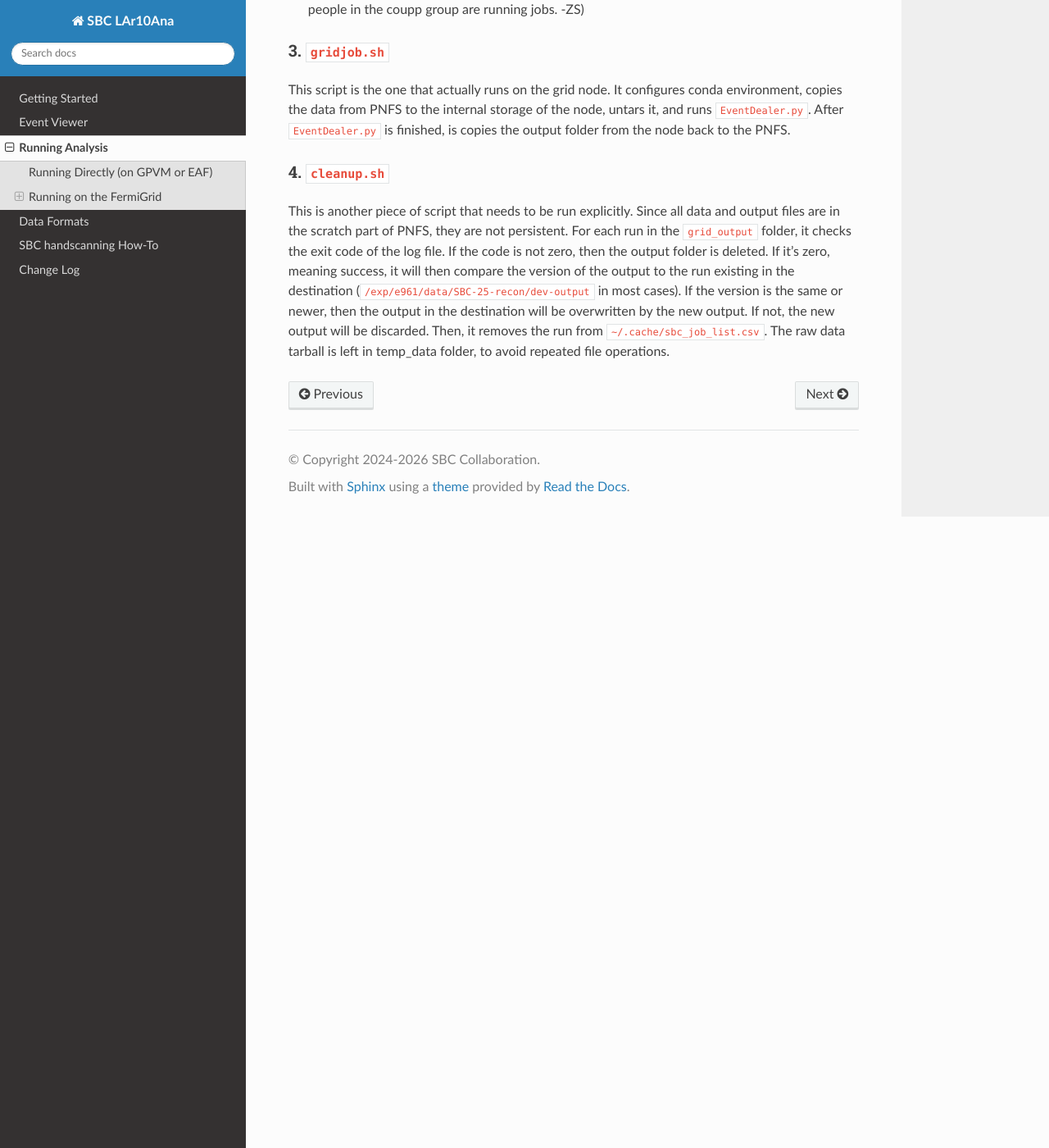
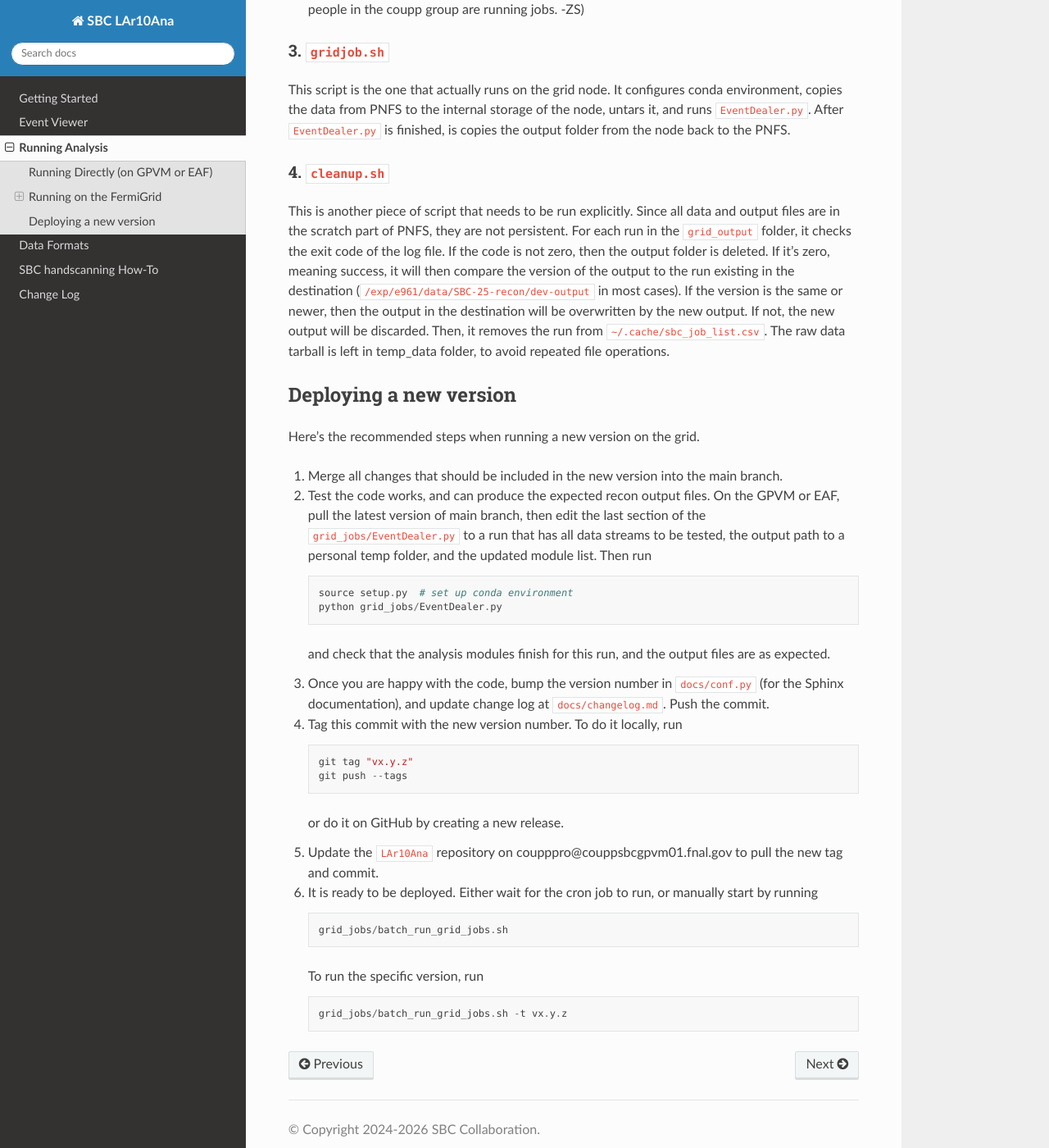
Before and after one commit to SBC-Collaboration/LAr10Ana, a Sphinx documentation site: the page built from docs/running_analysis.md, in a window 1280 px wide and 1400 px high, scrolled down 2389 px. Shown: the whole window at 82% size. Built offline with Sphinx 7.4.7 and the Read the Docs theme 3.1.0, drawn with Linux system fonts in a browser that asks for light colours.

Commit message:
Update docs on creating new version

````diff
--- a/docs/running_analysis.md
+++ b/docs/running_analysis.md
@@ -61,3 +61,29 @@ This script is the one that actually runs on the grid node. It configures conda
 
 ### 4. `cleanup.sh`
 This is another piece of script that needs to be run explicitly. Since all data and output files are in the scratch part of PNFS, they are not persistent. For each run in the `grid_output` folder, it checks the exit code of the log file. If the code is not zero, then the output folder is deleted. If it's zero, meaning success, it will then compare the version of the output to the run existing in the destination (`/exp/e961/data/SBC-25-recon/dev-output` in most cases). If the version is the same or newer, then the output in the destination will be overwritten by the new output. If not, the new output will be discarded. Then, it removes the run from `~/.cache/sbc_job_list.csv`. The raw data tarball is left in temp_data folder, to avoid repeated file operations.
+
+## Deploying a new version
+Here's the recommended steps when running a new version on the grid.
+1. Merge all changes that should be included in the new version into the main branch.
+2. Test the code works, and can produce the expected recon output files. On the GPVM or EAF, pull the latest version of main branch, then edit the last section of the `grid_jobs/EventDealer.py` to a run that has all data streams to be tested, the output path to a personal temp folder, and the updated module list. Then run
+    ```
+    source setup.py  # set up conda environment
+    python grid_jobs/EventDealer.py
+    ```
+    and check that the analysis modules finish for this run, and the output files are as expected.
+3. Once you are happy with the code, bump the version number in `docs/conf.py` (for the Sphinx documentation), and update change log at `docs/changelog.md`. Push the commit.
+4. Tag this commit with the new version number. To do it locally, run
+    ```
+    git tag "vx.y.z"
+    git push --tags
+    ```
+    or do it on GitHub by creating a new release.
+5. Update the `LAr10Ana` repository on coupppro@couppsbcgpvm01.fnal.gov to pull the new tag and commit.
+6. It is ready to be deployed. Either wait for the cron job to run, or manually start by running
+    ```
+    grid_jobs/batch_run_grid_jobs.sh
+    ```
+    To run the specific version, run
+    ```
+    grid_jobs/batch_run_grid_jobs.sh -t vx.y.z
+    ```
````
